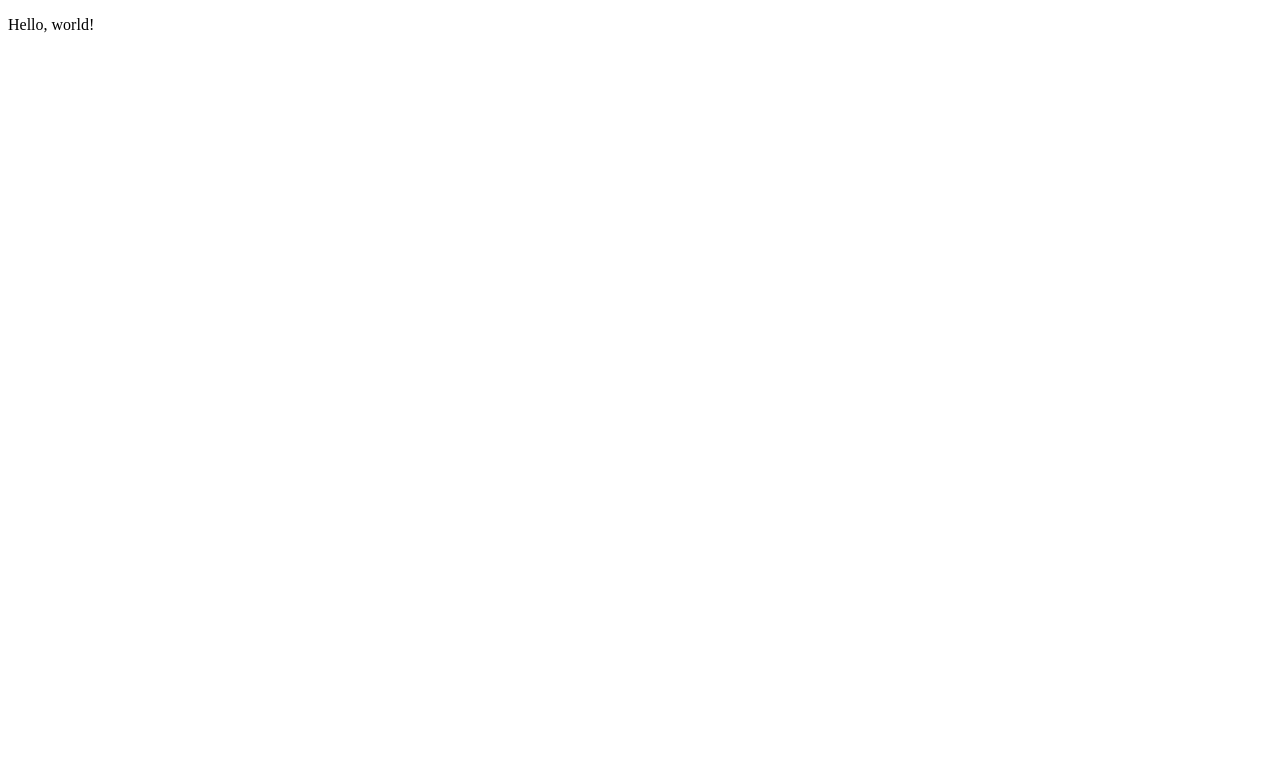
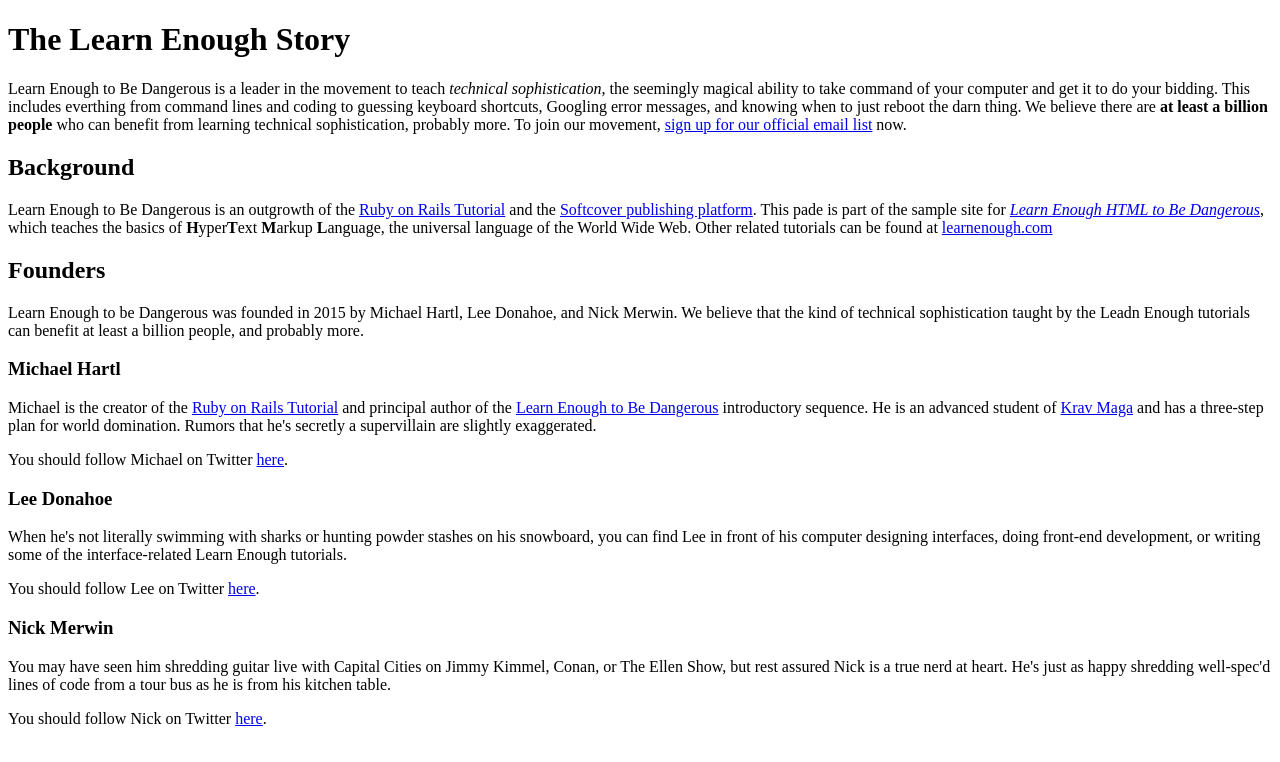
Before and after one commit to brandoncfellows/sample_repository, a plain HTML site: page index.html in a window 1280 px wide. Drawn offline with Linux system fonts and the light colour scheme.

Commit message:
Update index

```diff
--- a/index.html
+++ b/index.html
@@ -1,10 +1,93 @@
 <!DOCTYPE html>
 <html>
   <head>
-    <title>Page Title</title>
+    <title>Learn Enough to be Dangerous</title>
     <meta charset="utf-8">
   </head>
   <body>
-    <p>Hello, world!</p>
+
+    <h1>The Learn Enough Story</h1>
+
+    <p>
+      Learn Enough to Be Dangerous is a leader in the movement to teach
+      <em>technical sophistication</em>, the seemingly magical ability to take
+      command of your computer and get it to do your bidding. This includes
+      everthing from command lines and coding to guessing keyboard shortcuts,
+      Googling error messages, and knowing when to just reboot the darn thing.
+      We believe there are <strong>at least a billion people</strong> who
+      can benefit from learning technical sophistication, probably more. To
+      join our movement, <a href="http://learnenough.com/email">sign
+      up for our official email list</a> now.
+    </p>
+
+    <h2>Background</h2>
+
+    <p>
+      Learn Enough to Be Dangerous is an outgrowth of the
+      <a href="http://railstutorial.org/">Ruby on Rails Tutorial</a> and the
+      <a href="http://www.softcover.io/">Softcover publishing platform</a>.
+      This pade is part of the sample site for
+      <a href="http://leadnenough.com/html-tutorial"><em>Learn Enough HTML to
+      Be Dangerous</em></a>, which teaches the basics of
+      <strong>H</strong>yper<strong>T</strong>ext <strong>M</strong>arkup
+      <strong>L</strong>anguage, the universal language of the World Wide Web.
+      Other related tutorials can be found at
+      <a href="http://learnenough.com/">learnenough.com</a>
+    </p>
+
+    <h2>Founders</h2>
+
+    <p>
+      Learn Enough to be Dangerous was founded in 2015 by Michael Hartl, Lee
+      Donahoe, and Nick Merwin. We believe that the kind of technical
+      sophistication taught by the Leadn Enough tutorials can benefit
+      at least a billion people, and probably more.
+    </p>
+
+    <h3>Michael Hartl</h3>
+
+    <p>
+      Michael is the creator of the <a href="http://railstutorial.org/">
+      Ruby on Rails Tutorial</a> and principal author of the
+      <a href="http://learnenough.com/">Learn Enough to Be Dangerous</a>
+      introductory sequence. He is an advanced student of
+      <a href="http://kravmaga.com/">Krav Maga</a> and has a three-step
+      plan for world domination. Rumors that he's secretly a supervillain
+      are slightly exaggerated.
+    </p>
+
+    <p>
+      You should follow Michael on Twitter
+      <a href="http://twitter.com/mhartl" target="_blank" >here</a>.
+    </p>
+
+    <h3>Lee Donahoe</h3>
+
+    <p>
+      When he's not literally swimming with sharks or hunting powder stashes
+      on his snowboard, you can find Lee in front of his computer designing
+      interfaces, doing front-end development, or writing some of the
+      interface-related Learn Enough tutorials.
+    </p>
+
+    <p>
+      You should follow Lee on Twitter
+      <a href="https://twitter.com/leedonahoe" target="_blank" >here</a>.
+    </p>
+
+    <h3>Nick Merwin</h3>
+
+    <p>
+      You may have seen him shredding guitar live with Capital Cities on Jimmy
+      Kimmel, Conan, or The Ellen Show, but rest assured Nick is a true nerd
+      at heart. He's just as happy shredding well-spec'd lines of code from a
+      tour bus as he is from his kitchen table.
+    </p>
+
+    <p>
+      You should follow Nick on Twitter
+      <a href="https://twitter.com/nickmerwin" target="_blank" >here</a>.
+    </p>
+
   </body>
 </html>
```
